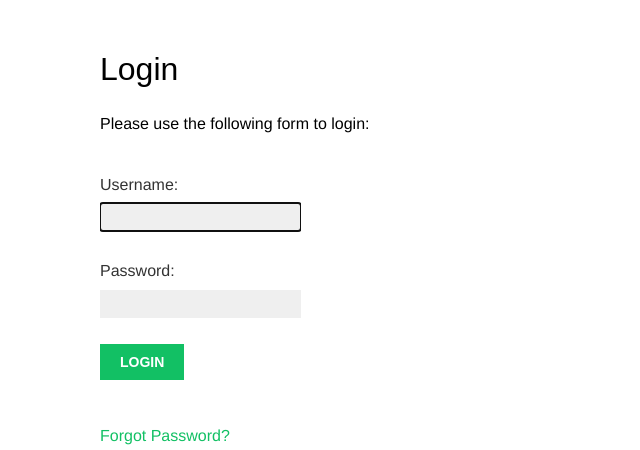
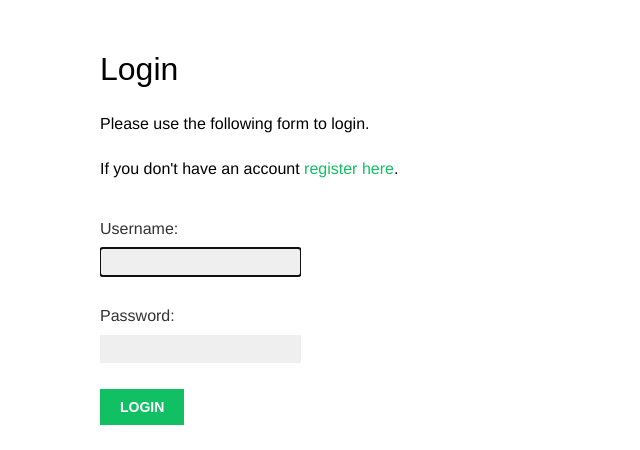
Before and after one commit to sourcery-ai-bot/django-by-example, a Django app: page /account/login/ in a window 1280 px wide. Shown: the part 47-497 px from the top of the page, without its empty margins (0-640 px from the left). Run offline with Django 3.2, Linux system fonts and the light colour scheme; some web fonts are replaced.

Commit message:
added link to registration page

```diff
--- a/socialSite/account/templates/registration/login.html
+++ b/socialSite/account/templates/registration/login.html
@@ -10,7 +10,8 @@
       Please try again.
     </p>
   {% else %}
-    <p>Please use the following form to login:</p>
+    <p>Please use the following form to login.</p>
+    <p>If you don't have an account <a href="{% url "register" %}">register here</a>.</p>
   {% endif %}
   <div class="login-form">
     <form action="{% url 'login' %}" method="post">
```
